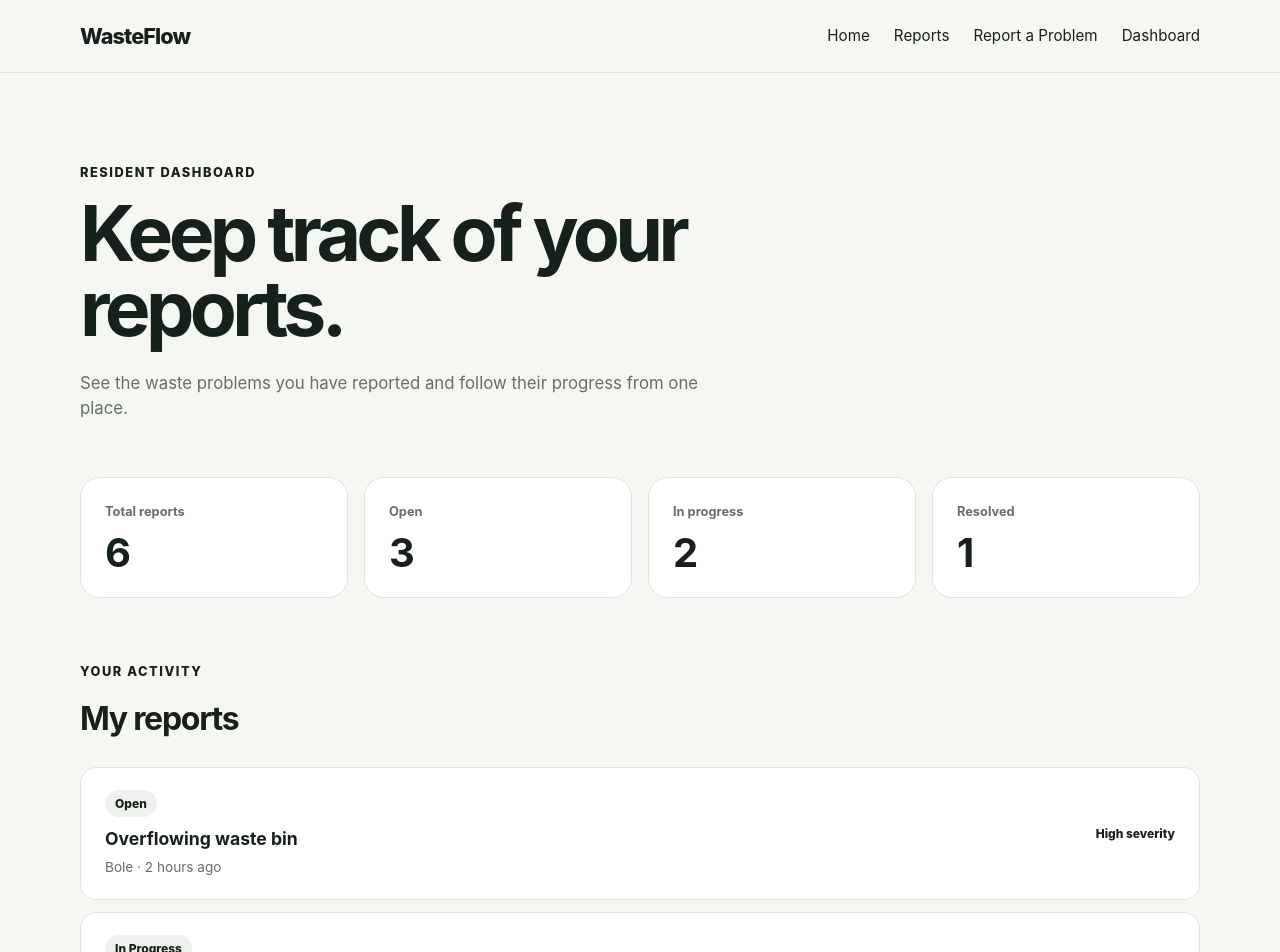
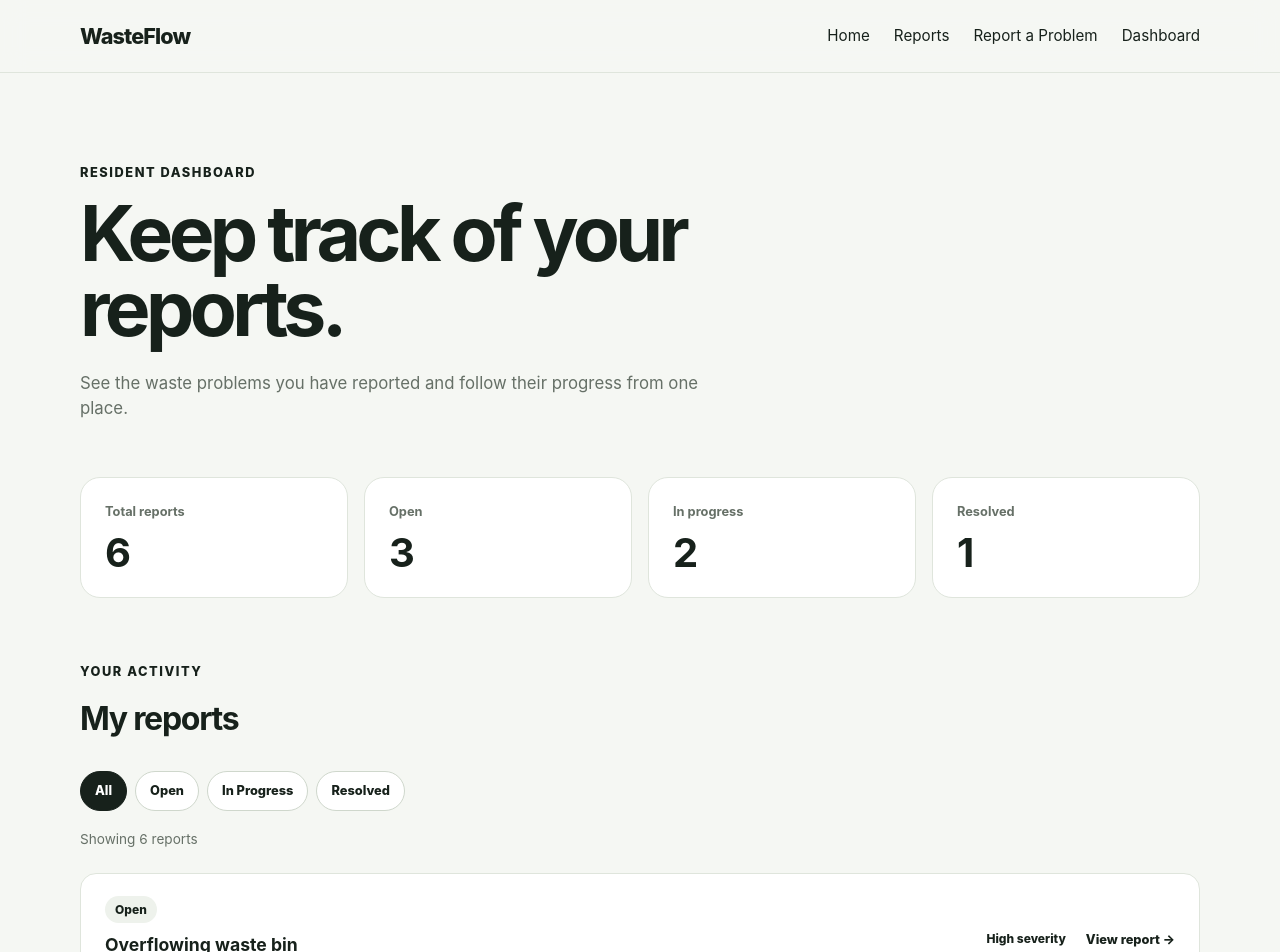
Before and after one commit to HaniSemayat/wasteflow, a React (Vite) app: page /dashboard in a window 1280 px wide. Shown: the top 952 px of the page. Built offline with nearby package versions, Linux system fonts and the light colour scheme.

Commit message:
feat: add dashboard report filtering

```diff
--- a/src/pages/DashboardPage.jsx
+++ b/src/pages/DashboardPage.jsx
@@ -1,3 +1,6 @@
+import { useState } from "react";
+import { Link } from "react-router-dom";
+
 import Navbar from "../components/layout/Navbar";
 import Footer from "../components/layout/Footer";
 
@@ -7,10 +10,13 @@ import currentUser from "../data/currentUser";
 function DashboardPage() {
   const { reports } = useReports();
 
+  const [statusFilter, setStatusFilter] = useState("All");
+
   const myReports = reports.filter(
     (report) => report.reportedBy === currentUser.id
   );
-  const totalReports = reports.length;
+
+  const totalReports = myReports.length;
 
   const openReports = myReports.filter(
     (report) => report.status === "Open"
@@ -23,6 +29,13 @@ function DashboardPage() {
   const resolvedReports = myReports.filter(
     (report) => report.status === "Resolved"
   ).length;
+
+  const visibleReports =
+    statusFilter === "All"
+      ? myReports
+      : myReports.filter(
+          (report) => report.status === statusFilter
+        );
 
   return (
     <>
@@ -70,26 +83,104 @@ function DashboardPage() {
             </div>
           </div>
 
+          <div className="dashboard-filters">
+            <button
+              type="button"
+              className={
+                statusFilter === "All"
+                  ? "dashboard-filter active"
+                  : "dashboard-filter"
+              }
+              onClick={() => setStatusFilter("All")}
+            >
+              All
+            </button>
+
+            <button
+              type="button"
+              className={
+                statusFilter === "Open"
+                  ? "dashboard-filter active"
+                  : "dashboard-filter"
+              }
+              onClick={() => setStatusFilter("Open")}
+            >
+              Open
+            </button>
+
+            <button
+              type="button"
+              className={
+                statusFilter === "In Progress"
+                  ? "dashboard-filter active"
+                  : "dashboard-filter"
+              }
+              onClick={() => setStatusFilter("In Progress")}
+            >
+              In Progress
+            </button>
+
+            <button
+              type="button"
+              className={
+                statusFilter === "Resolved"
+                  ? "dashboard-filter active"
+                  : "dashboard-filter"
+              }
+              onClick={() => setStatusFilter("Resolved")}
+            >
+              Resolved
+            </button>
+          </div>
+
+          <p className="dashboard-results">
+            Showing {visibleReports.length}{" "}
+            {visibleReports.length === 1 ? "report" : "reports"}
+          </p>
+
           <div className="dashboard-report-list">
-            {myReports.map((report) => (
-              <article className="dashboard-report-card" key={report.id}>
+            {visibleReports.length === 0 ? (
+              <div className="empty-state">
+                <h2>No reports in this status</h2>
+                <p>
+                  You don't have any reports matching the selected
+                  status.
+                </p>
+              </div>
+            ) : (
+              visibleReports.map((report) => (
+                <article
+                  className="dashboard-report-card"
+                  key={report.id}
+                >
                   <div>
-                  <span className="status">
+                    <span
+                      className={`status status-${report.status
+                        .toLowerCase()
+                        .replace(" ", "-")}`}
+                    >
                       {report.status}
                     </span>
 
                     <h3>{report.title}</h3>
 
                     <p>
-                    {report.area} · {report.reportedAt}
+                      {report.area} � {report.reportedAt}
                     </p>
                   </div>
 
+                  <div className="dashboard-report-actions">
                     <span className="severity">
                       {report.severity} severity
                     </span>
+
+                    <Link to={`/reports/${report.id}`}>
+                      View report →
+                    </Link>
+                  </div>
                 </article>
-            ))}
+              ))
+            )}
           </div>
         </section>
       </main>
--- a/src/styles/index.css
+++ b/src/styles/index.css
@@ -835,6 +835,56 @@ select {
 }
 
 
+/* Dashboard filters */
+
+.dashboard-filters {
+  display: flex;
+  flex-wrap: wrap;
+  gap: 8px;
+
+  margin-top: 28px;
+}
+
+.dashboard-filter {
+  padding: 9px 14px;
+
+  border: 1px solid #cfd7cc;
+  border-radius: 999px;
+
+  background: #ffffff;
+  color: #17211b;
+
+  font: inherit;
+  font-size: 0.8rem;
+  font-weight: 800;
+
+  cursor: pointer;
+}
+
+.dashboard-filter.active {
+  background: #17211b;
+  color: #ffffff;
+  border-color: #17211b;
+}
+
+.dashboard-results {
+  margin: 18px 0 0;
+
+  color: #667067;
+  font-size: 0.85rem;
+}
+
+.dashboard-report-actions {
+  display: flex;
+  align-items: center;
+  gap: 20px;
+}
+
+.dashboard-report-actions a {
+  font-size: 0.8rem;
+  font-weight: 800;
+}
+
 /* Responsive */
 
 @media (max-width: 480px) {
@@ -914,4 +964,10 @@ select {
     align-items: flex-start;
     flex-direction: column;
   }
+
+  .dashboard-report-actions {
+    align-items: flex-start;
+    flex-direction: column;
+    gap: 10px;
+  }
 }
```
Lines whose indentation alone changed are shown as unchanged.
